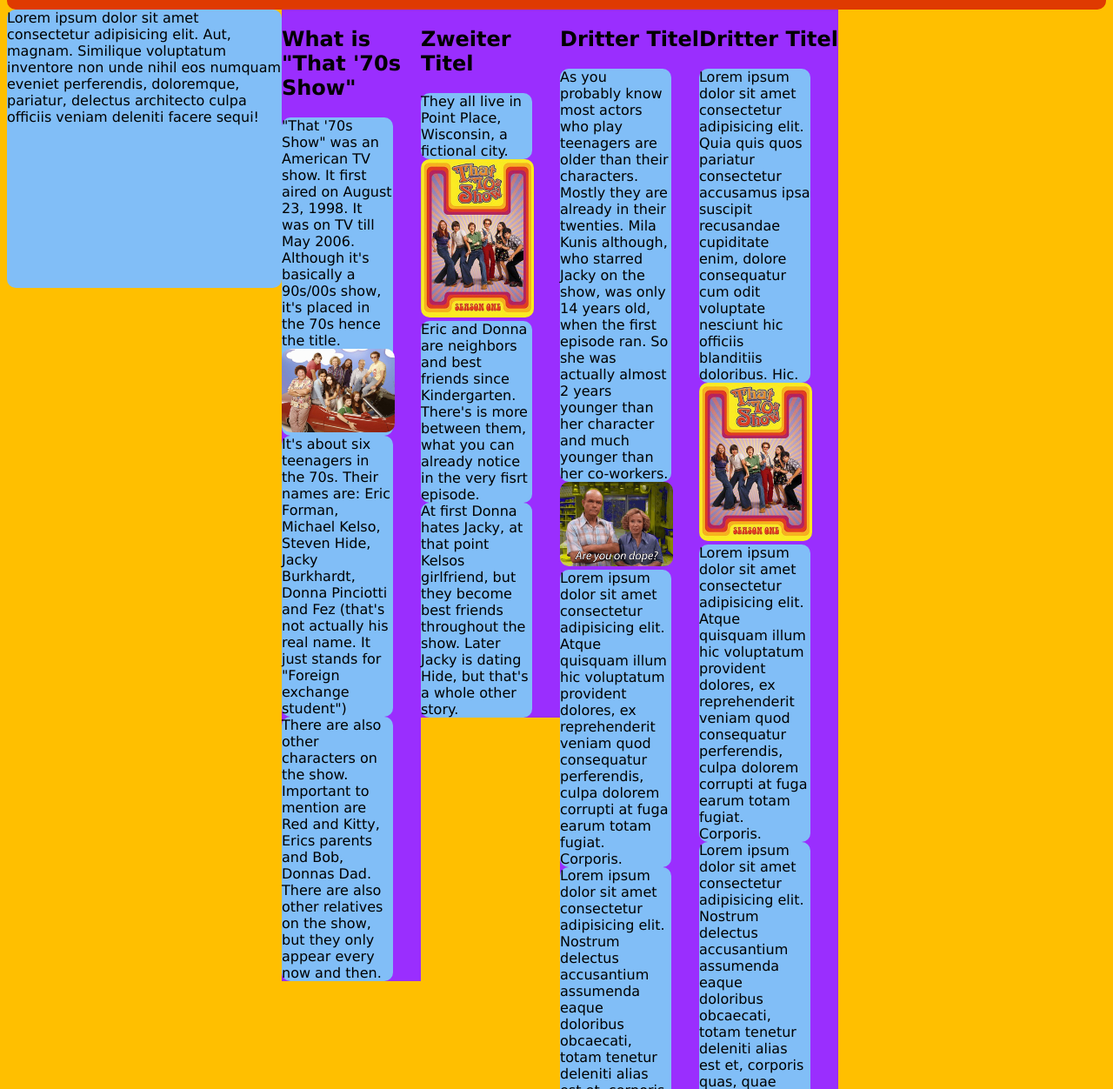
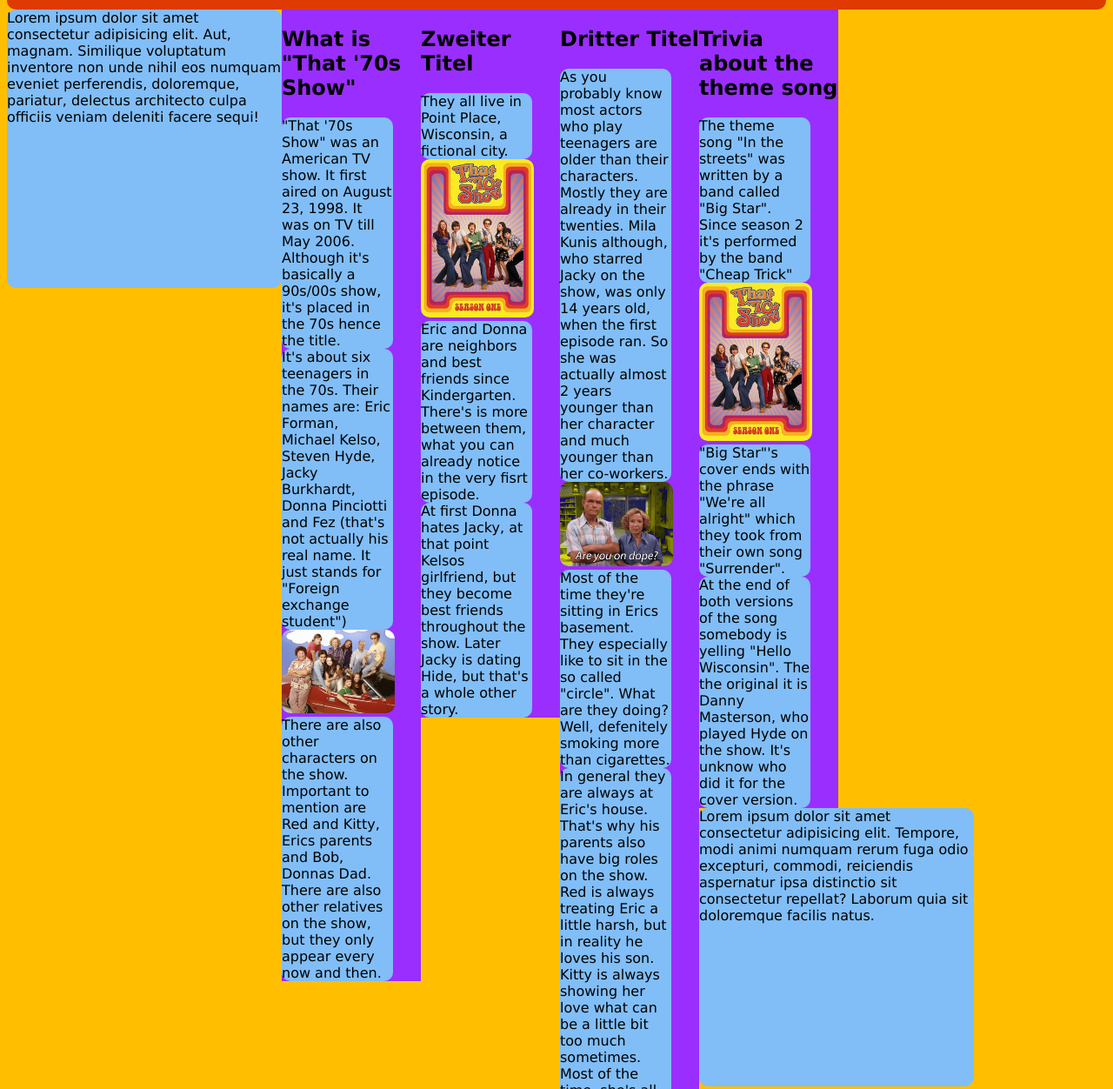
Before and after one commit to kretschmerlea/kretschmerlea.github.io, a plain HTML site: page Aufgabe04/index1.html in a window 1280 px wide. Shown: the part 178-1430 px from the top of the page at 87% size. Drawn offline with Linux system fonts and the light colour scheme.

Commit message:
update aufgabe 04

```diff
--- a/Aufgabe04/index1.html
+++ b/Aufgabe04/index1.html
@@ -22,8 +22,9 @@
     <main>
         <section>
             <h2>What is "That '70s Show"</h2>
-            <article>"That '70s Show" was an American TV show. It first aired on August 23, 1998. It was on TV till May 2006. Although it's basically a 90s/00s show, it's placed in the 70s hence the title.<img src="https://kretschmerlea.github.io/Aufgabe02/thats70sshow1.jpg"></article>
-            <article>It's about six teenagers in the 70s. Their names are: Eric Forman, Michael Kelso, Steven Hide, Jacky Burkhardt, Donna Pinciotti and Fez (that's not actually his real name. It just stands for "Foreign exchange student")</article>
+            <article>"That '70s Show" was an American TV show. It first aired on August 23, 1998. It was on TV till May 2006. Although it's basically a 90s/00s show, it's placed in the 70s hence the title.</article>
+            <article>It's about six teenagers in the 70s. Their names are: Eric Forman, Michael Kelso, Steven Hyde, Jacky Burkhardt, Donna Pinciotti and Fez (that's not actually his real name. It just stands for "Foreign exchange student")</article>
+            <img src="https://kretschmerlea.github.io/Aufgabe02/thats70sshow1.jpg">
             <article>There are also other characters on the show. Important to mention are Red and Kitty, Erics parents and Bob, Donnas Dad. There are also other relatives on the show, but they only appear every now and then.</article>
 
         </section>
@@ -41,16 +42,16 @@
 
 
                     <img src="https://kretschmerlea.github.io/Aufgabe02/that70sshow.gif">
-                    <article>Lorem ipsum dolor sit amet consectetur adipisicing elit. Atque quisquam illum hic voluptatum provident dolores, ex reprehenderit veniam quod consequatur perferendis, culpa dolorem corrupti at fuga earum totam fugiat. Corporis.</article>
-                    <article>Lorem ipsum dolor sit amet consectetur adipisicing elit. Nostrum delectus accusantium assumenda eaque doloribus obcaecati, totam tenetur deleniti alias est et, corporis quas, quae pariatur quis aut nihil iste. Tempore?</article>
+                    <article>Most of the time they're sitting in Erics basement. They especially like to sit in the so called "circle". What are they doing? Well, defenitely smoking more than cigarettes.</article>
+                    <article>In general they are always at Eric's house. That's why his parents also have big roles on the show. Red is always treating Eric a little harsh, but in reality he loves his son. Kitty is always showing her love what can be a little bit too much sometimes. Most of the time, she's all over the place.</article>
 
                 </section>
                 <section>
-                        <h2>Dritter Titel</h2>
-                        <article>Lorem ipsum dolor sit amet consectetur adipisicing elit. Quia quis quos pariatur consectetur accusamus ipsa suscipit recusandae cupiditate enim, dolore consequatur cum odit voluptate nesciunt hic officiis blanditiis doloribus. Hic.</article>
+                        <h2>Trivia about the theme song</h2>
+                        <article>The theme song "In the streets" was written by a band called "Big Star". Since season 2 it's performed by the band "Cheap Trick"</article>
                         <img src="https://kretschmerlea.github.io/Aufgabe02/that70sshow2.jpg">
-                        <article>Lorem ipsum dolor sit amet consectetur adipisicing elit. Atque quisquam illum hic voluptatum provident dolores, ex reprehenderit veniam quod consequatur perferendis, culpa dolorem corrupti at fuga earum totam fugiat. Corporis.</article>
-                        <article>Lorem ipsum dolor sit amet consectetur adipisicing elit. Nostrum delectus accusantium assumenda eaque doloribus obcaecati, totam tenetur deleniti alias est et, corporis quas, quae pariatur quis aut nihil iste. Tempore?</article>
+                        <article>"Big Star"'s cover ends with the phrase "We're all alright" which they took from their own song "Surrender".</article>
+                        <article>At the end of both versions of the song somebody is yelling "Hello Wisconsin". The the original it is Danny Masterson, who played Hyde on the show. It's unknow who did it for the cover version.</article>
 
                     </section>
     </main>
```
Also changed, not shown: Aufgabe04/index.html (added, +4 -0 lines), Aufgabe04/That-70s-Hyde.jpg (added).
